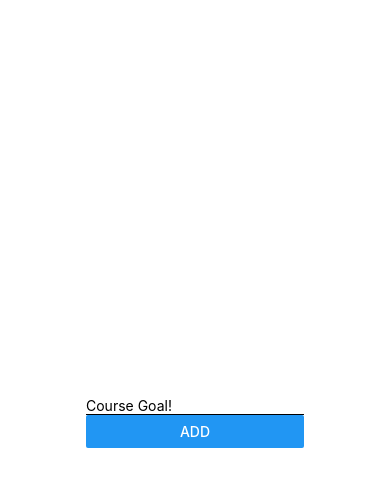
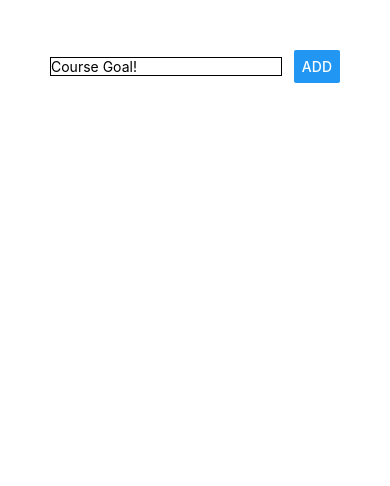
Before and after one commit to ianlee92/ReactNative-todoapp, a React Native app: screen / in a window 390 px wide. Shown: the top 486 px of the page. Built offline with nearby package versions, Linux system fonts and the light colour scheme.

Commit message:
state, event

```diff
--- a/App.js
+++ b/App.js
@@ -1,13 +1,26 @@
 import { StatusBar } from 'expo-status-bar';
-import React from 'react';
+import React, {useState} from 'react';
 import { StyleSheet, TextInput, View, Button } from 'react-native';
 
 export default function App() {
+
+  const [EnteredGoal, setEnteredGoal] = useState('')
+  const [CourseGoals, setCourseGoals] = useState([])
+  const goalInputHandler = (enteredText) => {
+    setEnteredGoal(enteredText)
+  }
+  const addGoalHandler = () => {
+    setCourseGoals(currentGoals => [...currentGoals, EnteredGoal])
+  }
+
   return (
     <View style={styles.container}>
+      <View style={styles.row}>
+        <TextInput value={EnteredGoal} onChangeText={goalInputHandler} style={styles.textInput} placeholder="Course Goal!" />
+        <Button onPress={addGoalHandler} title="ADD" />
+      </View>
       <View>
-        <TextInput style={styles.textInput} placeholder="Course Goal!" />
-        <Button title="ADD" />
+
       </View>
       <StatusBar style="auto" />
     </View>
@@ -16,13 +29,19 @@ export default function App() {
 
 const styles = StyleSheet.create({
   container: {
-    flex: 1,
-    alignItems: 'center',
-    justifyContent: 'center',
+    // flex: 1,
+    // alignItems: 'center',
+    // justifyContent: 'center',
     padding: 50
   },
   textInput: {
-    borderBottomColor: 'black',
-    borderBottomWidth: 1
+    borderColor: 'black',
+    borderWidth: 1,
+    width: '80%'
+  },
+  row: {
+    flexDirection: 'row',
+    justifyContent: 'space-between',
+    alignItems: 'center'
   }
 });
```
